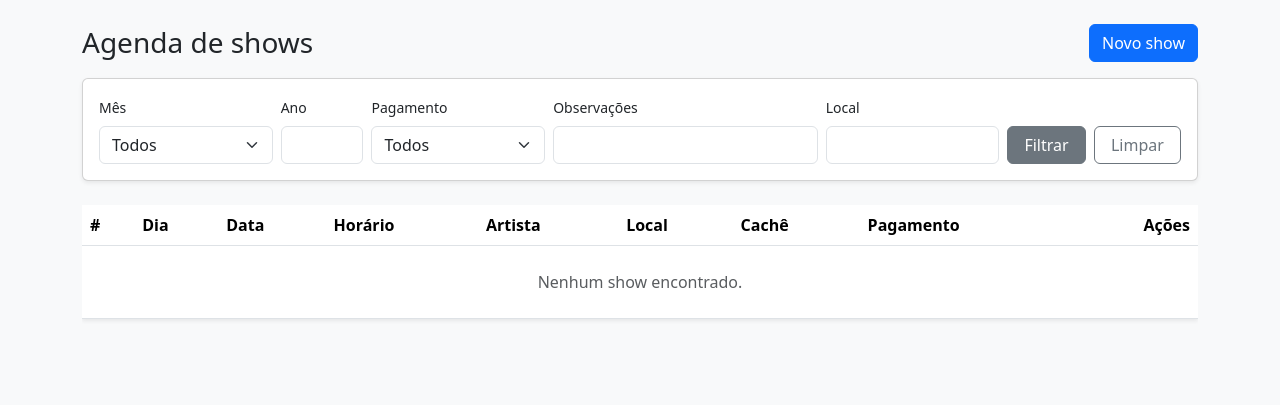
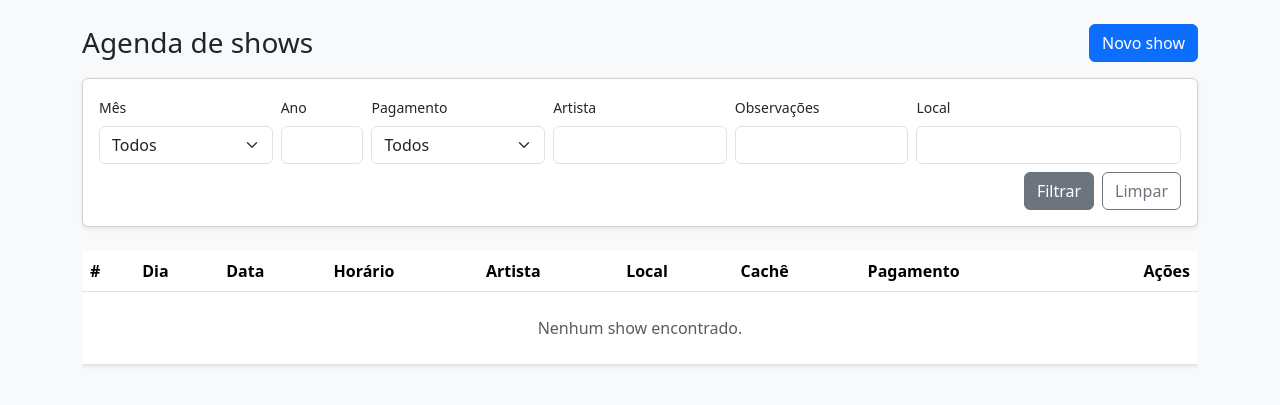
Before and after one commit to rafarodriguespiano-maker/agendashows, a Spring Boot app: page /shows in a window 1280 px wide. Shown: the part 56-461 px from the top of the page. Run offline with Spring Boot 4, Linux system fonts and the light colour scheme; the visitor is signed in with stand-in values (Sample User, id 1); data that the repository does not hold is empty; some of the project's set-up classes (security, data sources, template engines, error pages and the like) are left out, and stand-ins take their place; some libraries are stand-ins or nearby versions.

Commit message:
Adiciona filtro por artista e melhora layout do formulário de filtros
- Inclui campo `artista` no `ShowFilter` e na specification, com busca parcial sem diferenciar maiúsculas
- Adiciona teste de filtragem por artista
- Reorganiza colunas do formulário para telas pequenas e adiciona campo de artista
- Envia o formulário automaticamente ao alterar selects e campos de texto (com debounce)
- Preserva o filtro de artista na paginação

```diff
--- a/src/main/java/com/example/agendashows/show/dto/ShowFilter.java
+++ b/src/main/java/com/example/agendashows/show/dto/ShowFilter.java
@@ -13,6 +13,7 @@ public class ShowFilter {
     private Integer mes;
     private Integer ano;
     private StatusPagamento situacaoPagamento;
+    private String artista;
     private String observacoes;
     private String local;
 }
--- a/src/main/java/com/example/agendashows/show/specification/ShowSpecifications.java
+++ b/src/main/java/com/example/agendashows/show/specification/ShowSpecifications.java
@@ -38,6 +38,10 @@ public final class ShowSpecifications {
             spec = spec.and((root, query, cb) -> cb.equal(root.get("pago"), pago));
         }
 
+        if (StringUtils.hasText(filtro.getArtista())) {
+            spec = spec.and(contem("artista", filtro.getArtista()));
+        }
+
         if (StringUtils.hasText(filtro.getObservacoes())) {
             spec = spec.and(contem("observacoes", filtro.getObservacoes()));
         }
--- a/src/main/resources/templates/shows/list.html
+++ b/src/main/resources/templates/shows/list.html
@@ -14,36 +14,40 @@
 
     <div class="card shadow-sm mb-4">
         <div class="card-body">
-            <form th:action="@{/shows}" method="get" th:object="${filtro}" class="row g-2 align-items-end">
-                <div class="col-md-2">
+            <form id="filtro" th:action="@{/shows}" method="get" th:object="${filtro}" class="row g-2 align-items-end">
+                <div class="col-6 col-md-2">
                     <label class="form-label small">Mês</label>
                     <select class="form-select" th:field="*{mes}">
                         <option value="">Todos</option>
                         <option th:each="mes : ${meses}" th:value="${mes.key}" th:text="${mes.value}"></option>
                     </select>
                 </div>
-                <div class="col-md-1">
+                <div class="col-6 col-md-1">
                     <label class="form-label small">Ano</label>
                     <input type="number" class="form-control" min="1" max="9999" th:field="*{ano}">
                 </div>
-                <div class="col-md-2">
+                <div class="col-6 col-md-2">
                     <label class="form-label small">Pagamento</label>
                     <select class="form-select" th:field="*{situacaoPagamento}">
                         <option value="">Todos</option>
                         <option th:each="situacao : ${situacoes}" th:value="${situacao}" th:text="${situacao.descricao}"></option>
                     </select>
                 </div>
-                <div class="col-md-3">
+                <div class="col-6 col-md-2">
+                    <label class="form-label small">Artista</label>
+                    <input type="text" class="form-control" maxlength="150" th:field="*{artista}">
+                </div>
+                <div class="col-12 col-md-2">
                     <label class="form-label small">Observações</label>
                     <input type="text" class="form-control" maxlength="200" th:field="*{observacoes}">
                 </div>
-                <div class="col-md-2">
+                <div class="col-12 col-md-3">
                     <label class="form-label small">Local</label>
                     <input type="text" class="form-control" maxlength="200" th:field="*{local}">
                 </div>
-                <div class="col-md-2 d-flex gap-2">
-                    <button type="submit" class="btn btn-secondary flex-fill">Filtrar</button>
-                    <a class="btn btn-outline-secondary flex-fill" th:href="@{/shows}">Limpar</a>
+                <div class="col-12 d-flex justify-content-end gap-2">
+                    <button type="submit" class="btn btn-secondary">Filtrar</button>
+                    <a class="btn btn-outline-secondary" th:href="@{/shows}">Limpar</a>
                 </div>
             </form>
         </div>
@@ -133,12 +137,41 @@
             <li class="page-item" th:each="numero : ${#numbers.sequence(0, pagina.totalPages - 1)}"
                 th:classappend="${numero == pagina.number} ? 'active'">
                 <a class="page-link"
-                   th:href="@{/shows(page=${numero},mes=${filtro.mes ?: ''},ano=${filtro.ano ?: ''},situacaoPagamento=${filtro.situacaoPagamento ?: ''},observacoes=${filtro.observacoes ?: ''},local=${filtro.local ?: ''})}"
+                   th:href="@{/shows(page=${numero},mes=${filtro.mes ?: ''},ano=${filtro.ano ?: ''},situacaoPagamento=${filtro.situacaoPagamento ?: ''},artista=${filtro.artista ?: ''},observacoes=${filtro.observacoes ?: ''},local=${filtro.local ?: ''})}"
                    th:text="${numero + 1}"></a>
             </li>
         </ul>
     </nav>
 </main>
 <script th:replace="~{fragments/base :: scripts}"></script>
+<script>
+    (function () {
+        const form = document.getElementById('filtro');
+        if (!form) {
+            return;
+        }
+
+        let temporizador;
+
+        form.addEventListener('submit', function () {
+            clearTimeout(temporizador);
+        });
+
+        form.querySelectorAll('select, input[type="number"]').forEach(function (campo) {
+            campo.addEventListener('change', function () {
+                form.requestSubmit();
+            });
+        });
+
+        form.querySelectorAll('input[type="text"]').forEach(function (campo) {
+            campo.addEventListener('input', function () {
+                clearTimeout(temporizador);
+                temporizador = setTimeout(function () {
+                    form.requestSubmit();
+                }, 600);
+            });
+        });
+    })();
+</script>
 </body>
 </html>
```
Also changed, not shown: 1 other file.
